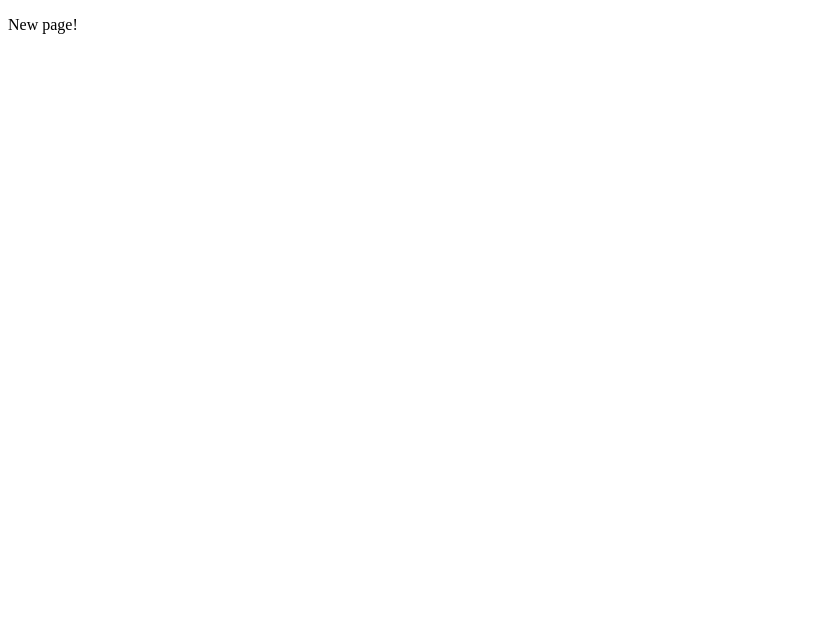
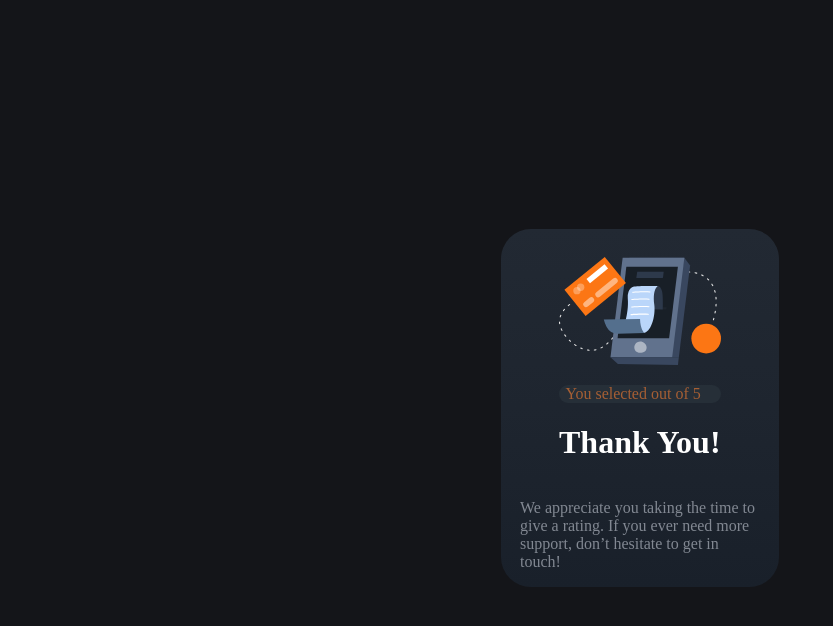
Before and after one commit to jamesparsaie/FrontendChallenge-RatingPick, a plain HTML site: page submit.html in a window 1280 px wide. Shown: the whole page, without its empty margins (0-833 px from the left). Drawn offline with Linux system fonts and the light colour scheme.

Commit message:
Desktop mainly complete

```diff
--- a/index.js
+++ b/index.js
@@ -1,3 +1,5 @@
+window.onload = getRating;
+
 function handleButton(id) {
     let buttonClick = document.getElementById(`button-${id}`);
     buttonClick.style.backgroundColor = "#fb7714";
@@ -10,4 +12,11 @@ function handleButton(id) {
             button.style.color = "#88909c"
         }
     }
+
+    sessionStorage.setItem("score", id);
 }
+
+function getRating() {
+    let score = sessionStorage.getItem("score");
+    document.getElementById("scoreValue").textContent = score;
+}
--- /dev/null
+++ b/submit.css
@@ -0,0 +1,33 @@
+body {
+    background-color: #141519;
+}
+
+.container {
+    display: flex;
+    align-items: center;
+    justify-content: center;
+    height: 100vh;
+}
+
+.main-div {
+    display: flex;
+    flex-direction: column;
+    align-items: center;
+    border-radius: 30px;
+    width: 22%;
+    min-height: fit-content;
+    background-image: linear-gradient(#222933, #1e252f, #19202a);
+}
+
+.inner-content {
+    margin-top: 10%;
+}
+
+.score-background {
+    background-color: #262f38;
+    border-radius: 25px;
+}
+
+#thanks-image {
+
+}
--- a/submit.html
+++ b/submit.html
@@ -1,9 +1,23 @@
 <!DOCTYPE html>
 <html lang="en">
     <head>
-
+        <title>Thank You!</title>
+        <link rel="stylesheet" type="text/css" href="submit.css">
+        <script src="index.js"></script>
     </head>
     <body>
-        <p>New page!</p>
+        <div class="container">
+            <div class="main-div">
+              <div class="inner-content">
+                <img id="thanks-image" src="./images/illustration-thank-you.svg" >
+                <div class="score-background">
+                    <p style="color: #a65f34; margin-left: 4%;">You selected <span id="scoreValue"></span> out of 5</p>
+                </div>
+                <h1 style="color: white;">Thank You!</h1>
+              </div>
+              <p style="width: 30ch; color:  #828892">We appreciate you taking the time to give a rating. If you ever need more support,
+                don’t hesitate to get in touch!</p>
+            </div>
+        </div>
     </body>
 </html>
```
Also changed, not shown: index.html (+2 -2 lines).
